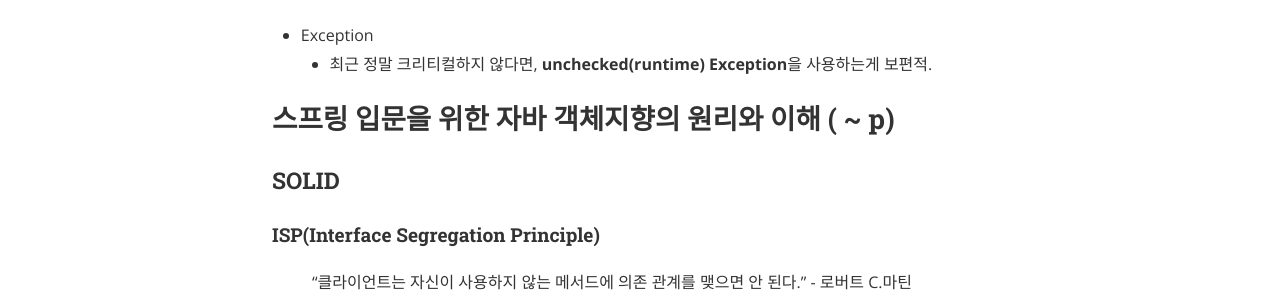
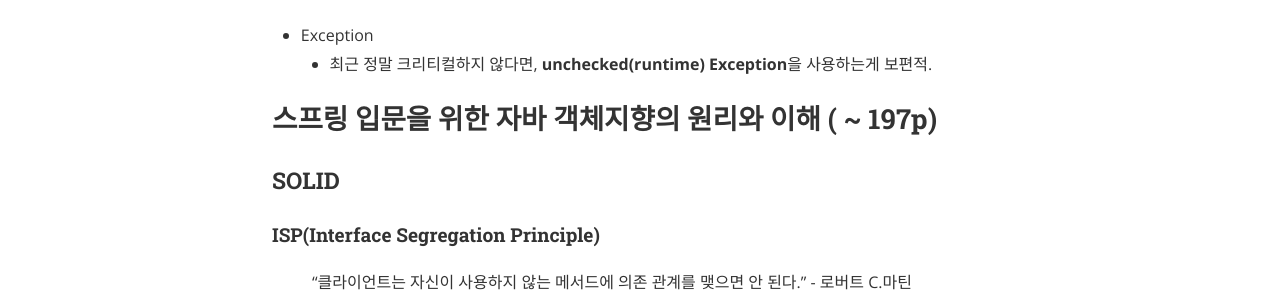
Before and after one commit to Oraindrop/oraindrop.github.io, a Jekyll site: the page built from _posts/TIL/2018-10-26-TIL.md, in a window 1280 px wide. Shown: the part 534-831 px from the top of the page. Built offline with Jekyll 4.4.1, drawn with Linux system fonts in a browser that asks for light colours; nearby versions of some CDN libraries; comment, search, counter and statistics services are not loaded.

Commit message:
page 수가 누락되어 추가.

```diff
--- a/_posts/TIL/2018-10-26-TIL.md
+++ b/_posts/TIL/2018-10-26-TIL.md
@@ -18,7 +18,7 @@ tags: til
 
 
 
-## 스프링 입문을 위한 자바 객체지향의 원리와 이해 ( ~ p)
+## 스프링 입문을 위한 자바 객체지향의 원리와 이해 ( ~ 197p)
 
 ### SOLID
 
```
